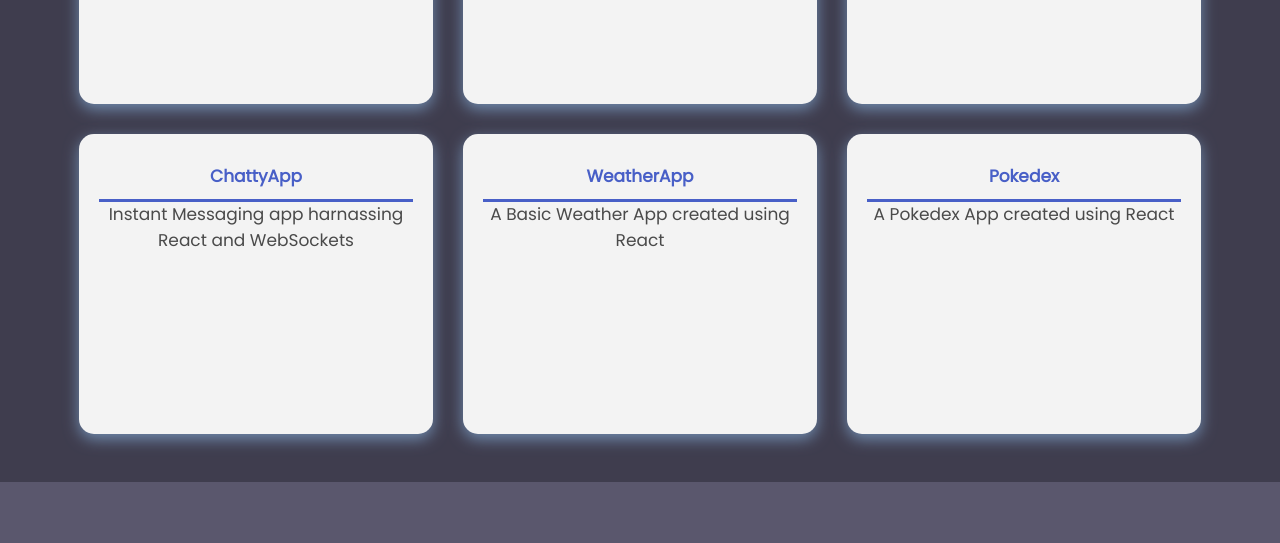
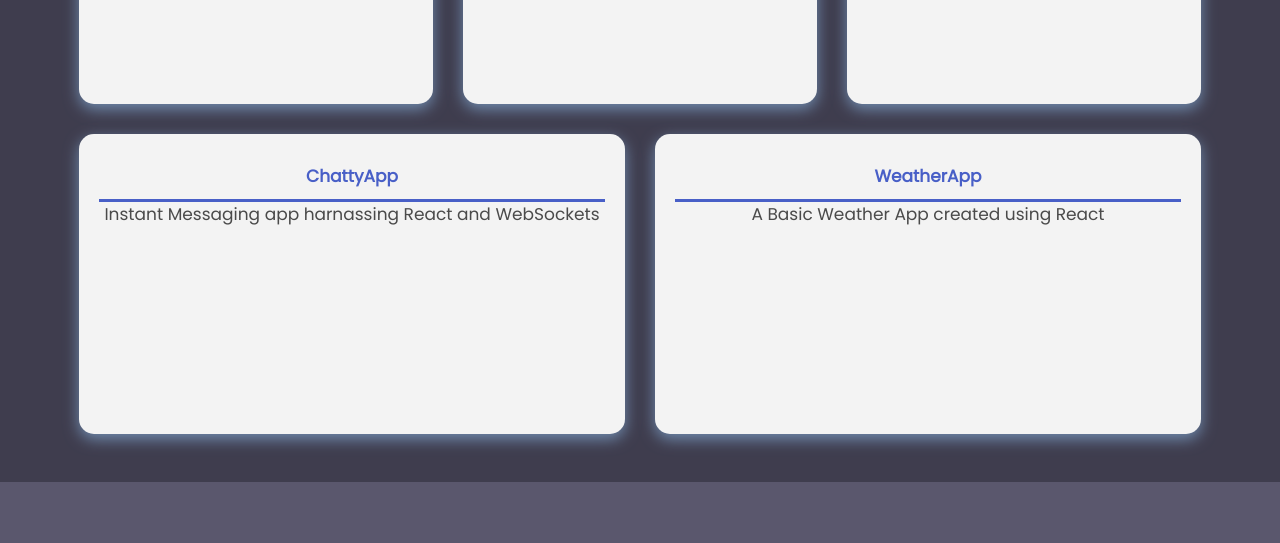
Before and after one commit to VidushanK/vidushank.github.io, a plain HTML site: page index.html in a window 1280 px wide. Shown: the part 1800-2343 px from the top of the page. Drawn offline with nearby package versions, Linux system fonts and the light colour scheme; a web font is replaced by a local one.

Commit message:
Removed a project in-order to add new features

```diff
--- a/index.html
+++ b/index.html
@@ -103,12 +103,6 @@
               <p>A Basic Weather App created using React</p>
             </div>
         </div>
-        <div class="project big" >
-            <div class="project-info">
-              <a href="https://github.com/VidushanK/pokedex" class="git">Pokedex</a>
-              <p>A Pokedex App created using React</p>
-            </div>
-        </div>
     </div>
     </section>
     <!-- skills  -->
```
